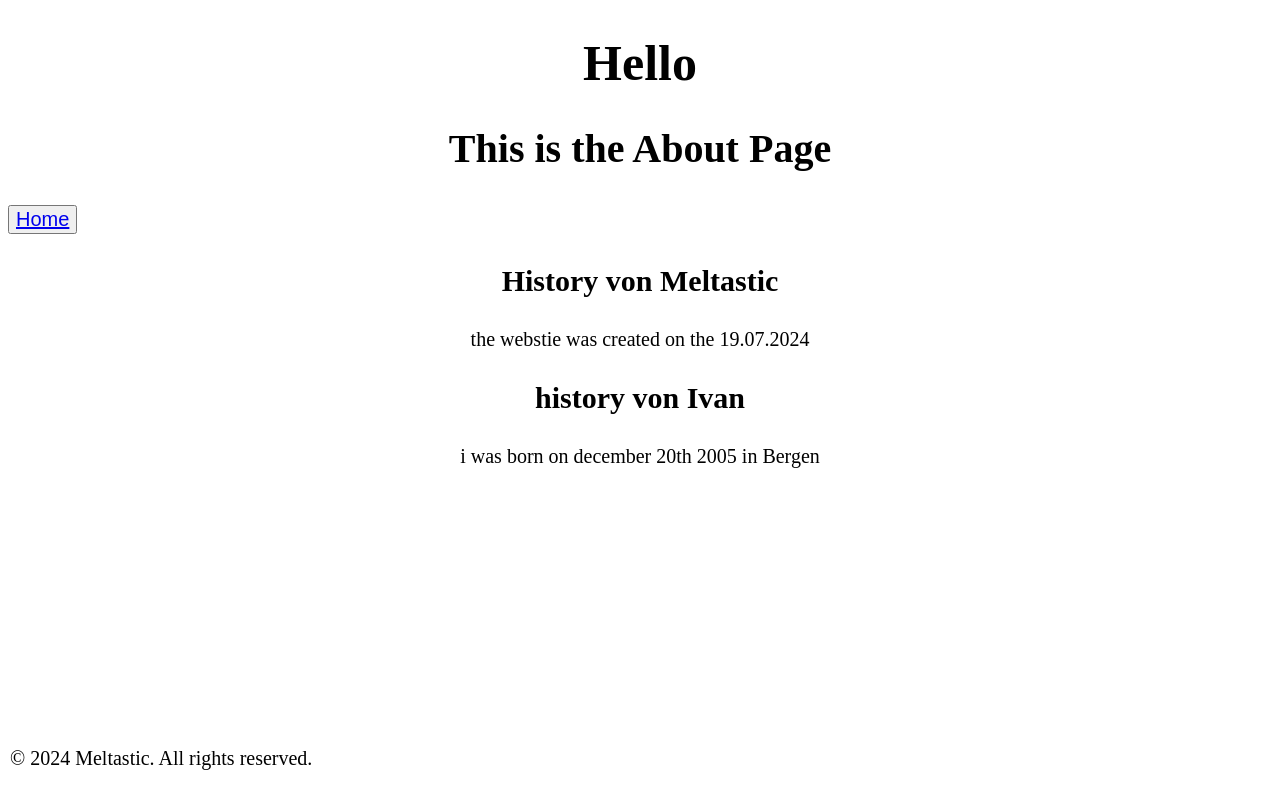
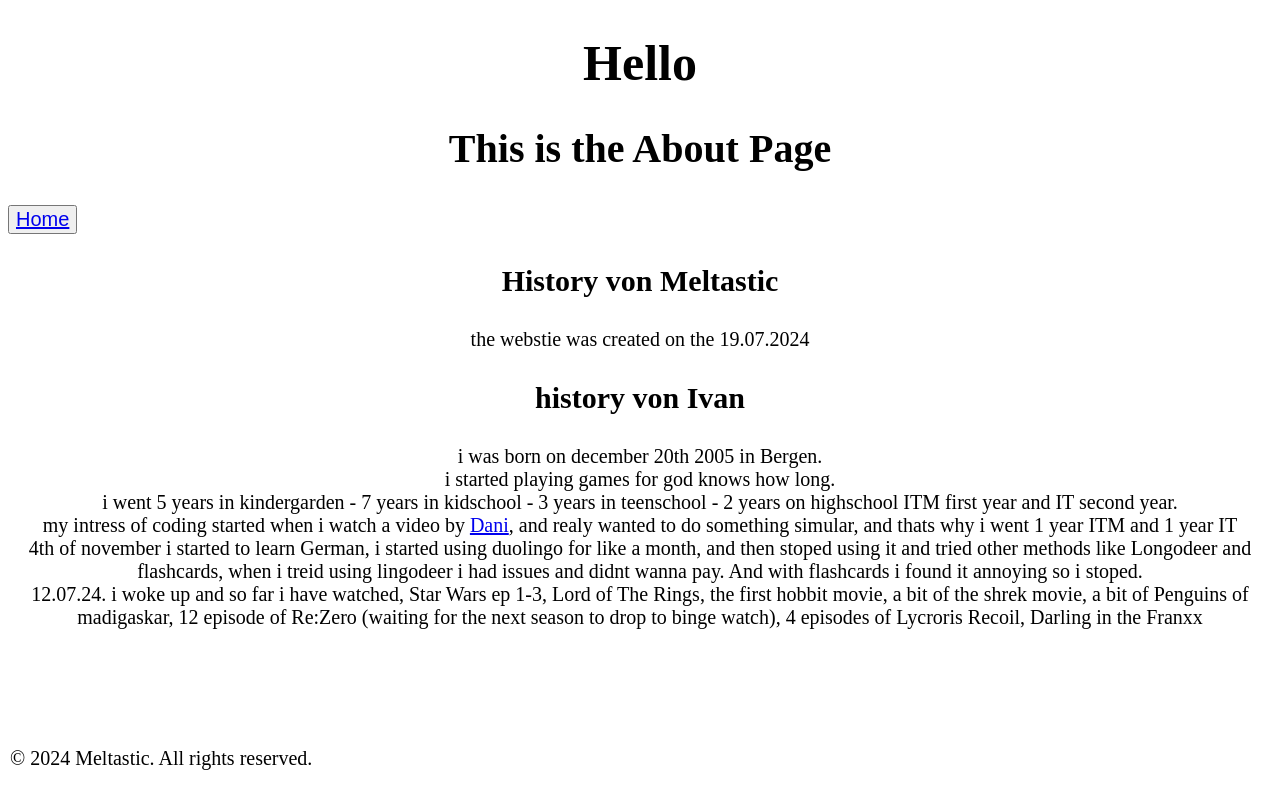
Before and after one commit to IvanMelonKing/Website, a plain HTML site: page about.html in a window 1280 px wide. Drawn offline with Linux system fonts and the light colour scheme.

Commit message:
added stuff

```diff
--- a/about.html
+++ b/about.html
@@ -15,7 +15,17 @@
     <p>the webstie was created on the 19.07.2024 <br> </p>
 
     <h3>history von Ivan</h3>
-    <p>i was born on december 20th 2005 in Bergen <br></p>
+    <p>i was born on december 20th 2005 in Bergen. <br>
+    i started playing games for god knows how long. <br>
+    i went 5 years in kindergarden - 7 years in kidschool - 3 years in teenschool - 2 years on highschool ITM first year and IT second year. <br>
+    my intress of coding started when i watch a video by <a href="https://www.youtube.com/@Danidev">Dani</a>,
+    and realy wanted to do something simular, and thats why i went 1 year ITM and 1 year IT <br>
+    4th of november i started to learn German, i started using duolingo for like a month,
+    and then stoped using it and tried other methods like Longodeer and flashcards,
+    when i treid using lingodeer i had issues and didnt wanna pay. And with flashcards i found it annoying so i stoped. <br>
+    12.07.24. i woke up and so far i have watched, Star Wars ep 1-3, Lord of The Rings, the first hobbit movie, a bit of the shrek movie,
+    a bit of Penguins of madigaskar, 12 episode of Re:Zero (waiting for the next season to drop to binge watch), 4 episodes of Lycroris Recoil, Darling in the Franxx
+    </p>
 
     <p style="position: fixed; bottom: 10px; left: 10px;">&copy; 2024 Meltastic. All rights reserved.</p>
 </body>
```
